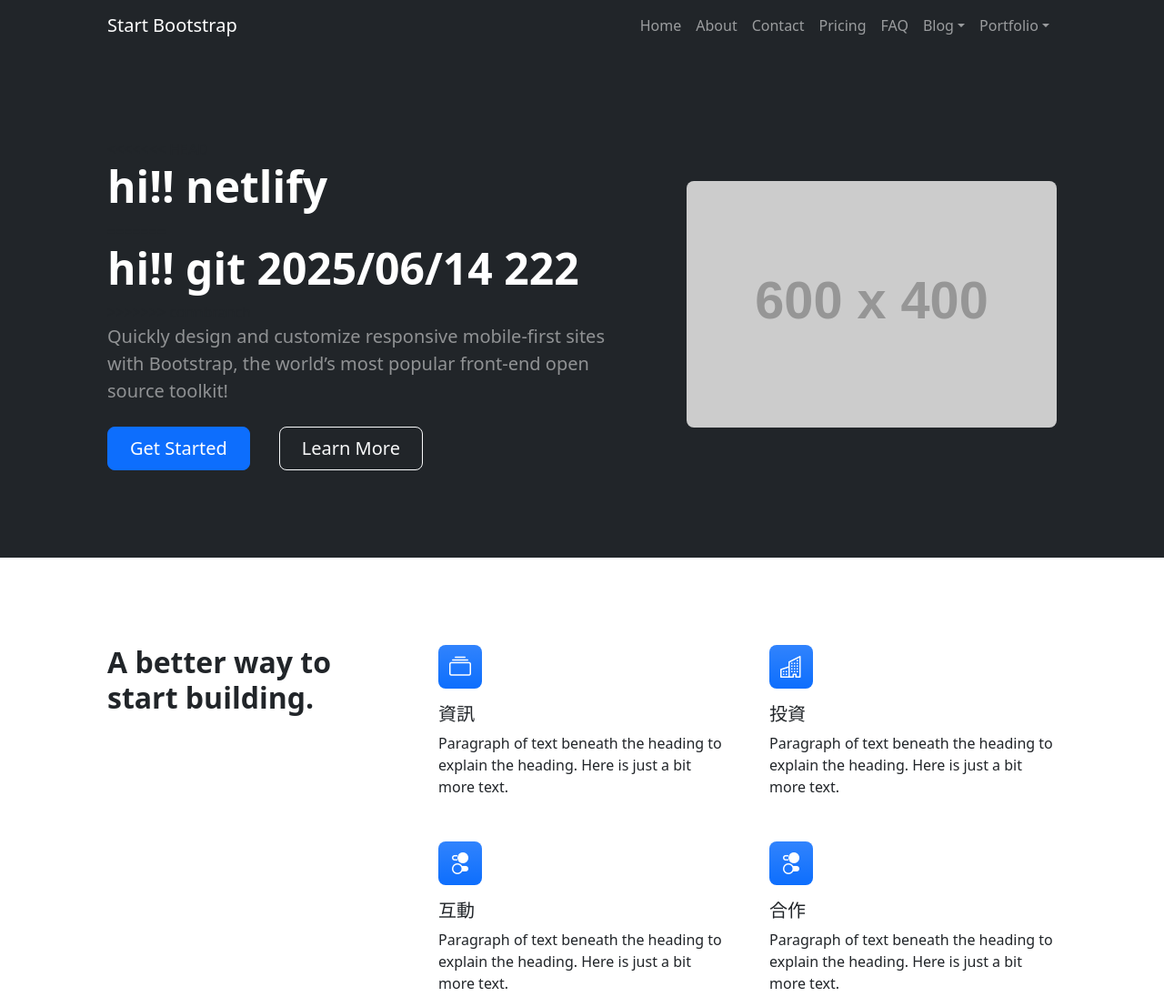
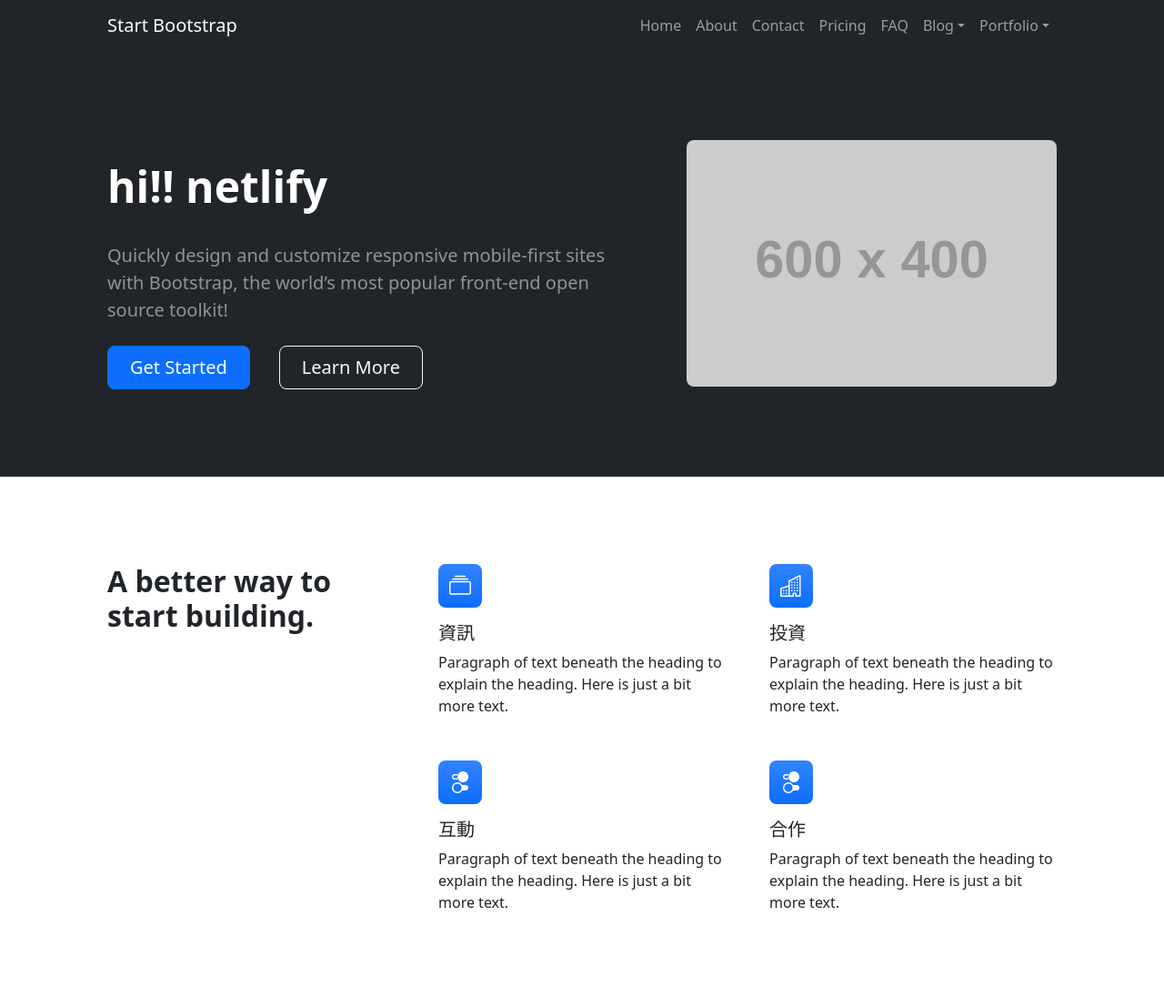
Before and after one commit to sakana022/mysystem, a plain HTML site: page index.html in a window 1280 px wide. Shown: the top 1096 px of the page at 91% size. Drawn offline with nearby package versions, Linux system fonts and the light colour scheme; placeholder pictures from the web are drawn by us.

Commit message:
updata  title name

```diff
--- a/index.html
+++ b/index.html
@@ -54,7 +54,7 @@
 <<<<<<< HEAD
                                 <h1 class="display-5 fw-bolder text-white mb-2">hi!! netlify </h1>
 =======
-                                <h1 class="display-5 fw-bolder text-white mb-2">hi!! git 2025/06/14 222 </h1>
+
 >>>>>>> connbranch
                                 <p class="lead fw-normal text-white-50 mb-4">Quickly design and customize responsive mobile-first sites with Bootstrap, the world’s most popular front-end open source toolkit!</p>
                                 <div class="d-grid gap-3 d-sm-flex justify-content-sm-center justify-content-xl-start">
```
